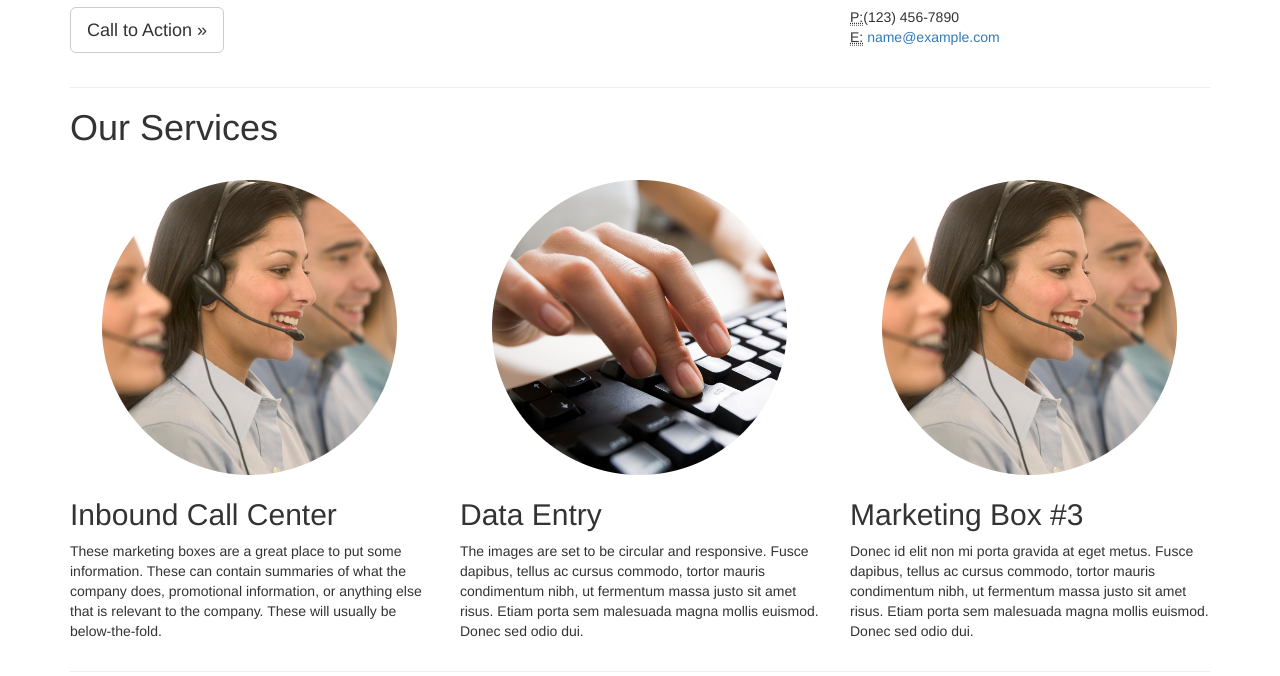
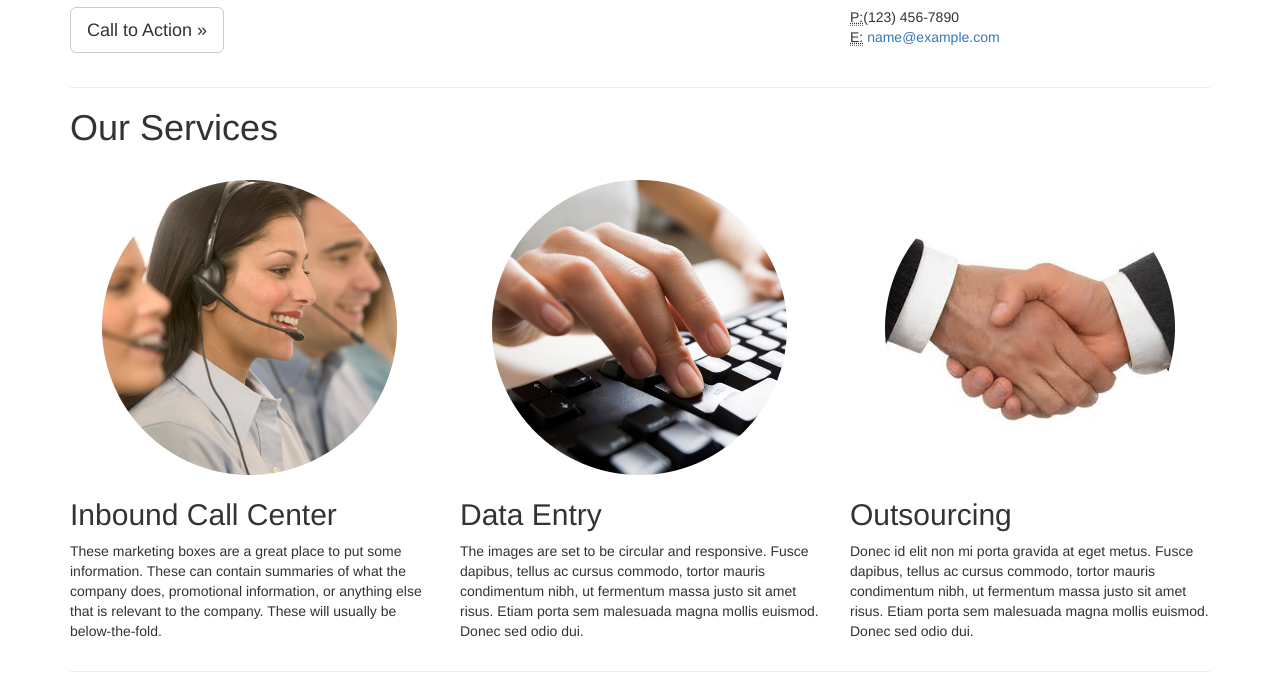
Before and after one commit to gvro/gvro.github.io, a plain HTML site: page index.html in a window 1280 px wide. Shown: the part 708-1384 px from the top of the page. Drawn offline with Linux system fonts and the light colour scheme.

Commit message:
add content

```diff
--- a/index.html
+++ b/index.html
@@ -139,8 +139,8 @@
                 <p>The images are set to be circular and responsive. Fusce dapibus, tellus ac cursus commodo, tortor mauris condimentum nibh, ut fermentum massa justo sit amet risus. Etiam porta sem malesuada magna mollis euismod. Donec sed odio dui.</p>
             </div>
             <div class="col-sm-4">
-                <img class="img-circle img-responsive img-center" src="images/call.png" alt="">
-                <h2>Marketing Box #3</h2>
+                <img class="img-circle img-responsive img-center" src="images/hand.png" alt="">
+                <h2>Outsourcing</h2>
                 <p>Donec id elit non mi porta gravida at eget metus. Fusce dapibus, tellus ac cursus commodo, tortor mauris condimentum nibh, ut fermentum massa justo sit amet risus. Etiam porta sem malesuada magna mollis euismod. Donec sed odio dui.</p>
             </div>
         </div>
```
Also changed, not shown: images/hand.png (added).
